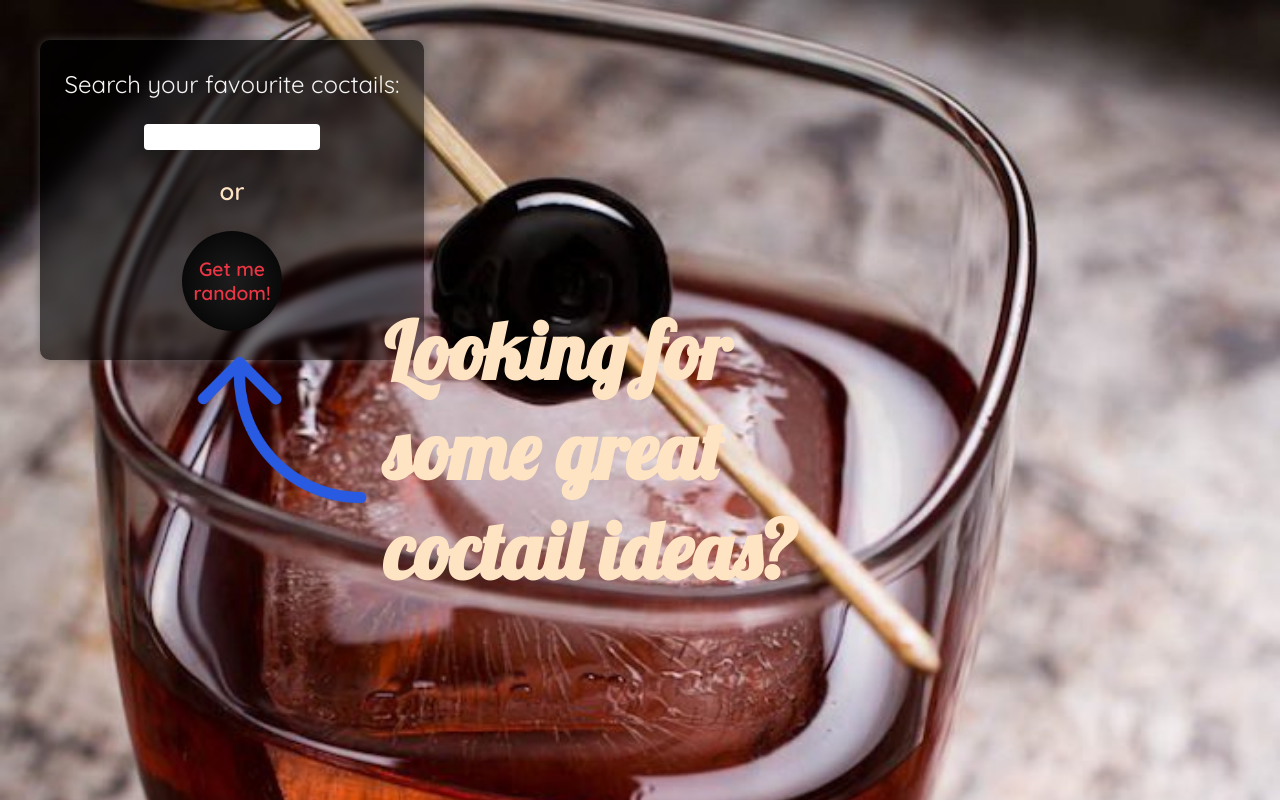
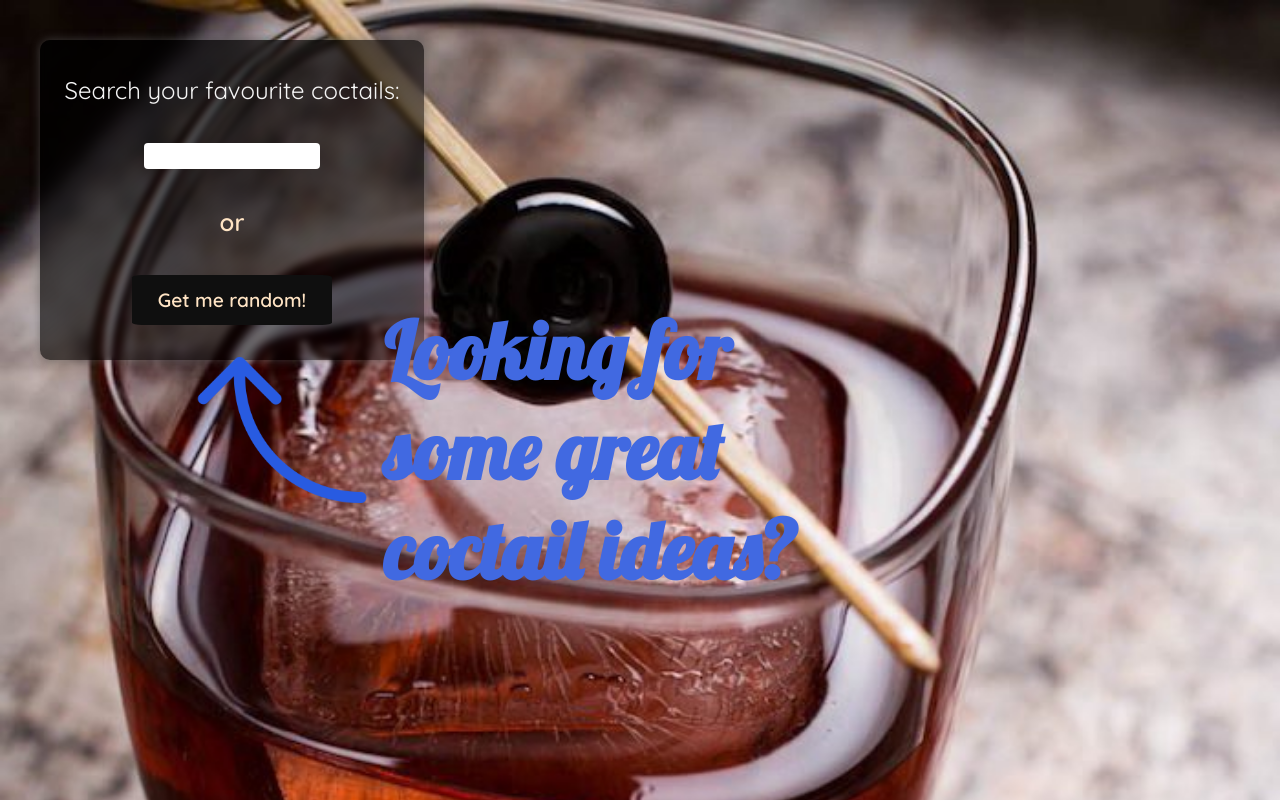
Before and after one commit to zviezdica/React_Coctails-API-fetch, a React (Create React App) app: page / in a window 1280 px wide. Built offline with nearby package versions, Linux system fonts and the light colour scheme; a web font is replaced by a local one.

Commit message:
minor design changes

```diff
--- a/public/index.html
+++ b/public/index.html
@@ -13,6 +13,7 @@
       href="https://fonts.googleapis.com/css2?family=Lobster&family=M+PLUS+1+Code:wght@600;700&family=Quicksand:wght@300;400;600&family=Roboto:wght@100;300;400;500;700&display=swap"
       rel="stylesheet">
     <title>React App</title>
+
   </head>
   <body>
     <noscript>You need to enable JavaScript to run this app.</noscript>
--- a/src/App.css
+++ b/src/App.css
@@ -48,20 +48,21 @@ span {
 }
 
 .random-btn {
-  height: 100px;
-  width: 100px;
+  height: 50px;
+  width: 200px;
   font-size: 1.2rem;
-  border-radius: 50%;
+  border-radius: 5%;
   border: none;
-  background: radial-gradient(rgb(29, 29, 29), rgba(0, 0, 0, 1));
+  background-color: rgb(15, 15, 15);
   font-weight: 700;
-  color: rgb(233, 53, 68);
+  color: bisque;
   cursor: pointer;
+  transition: all 0.2s;
 }
 
 .random-btn:hover {
-  transform: scale(1.02);
-  background: radial-gradient(rgba(0, 0, 0, 1), rgb(12, 12, 12));
+  background-color: black;
+  color: royalblue;
 }
 
 .coctails-section {
@@ -89,7 +90,7 @@ li {
 
 li:hover {
   font-size: 1.3rem;
-  color: rgb(233, 53, 68);
+  color: royalblue;
 }
 
 .coctail-container {
@@ -121,7 +122,7 @@ li:hover {
 
 .info-h1 {
   margin-bottom: 1rem;
-  color: rgb(233, 53, 68);
+  color: royalblue;
 }
 .coctail-img {
   width: 300px;
@@ -138,7 +139,7 @@ li:hover {
 .h1-ideas {
   font-size: 5rem;
   width: 40vw;
-  color: bisque;
+  color: royalblue;
   font-family: "Lobster", cursive;
   position: absolute;
   bottom: 25%;
--- a/src/App.js
+++ b/src/App.js
@@ -17,11 +17,12 @@ function App() {
   const [coctailActive, setCoctailActive] = useState(false);
 
   const handleChange = (e) => {
-    setInput(e.target.value);
-    if (input){
-    let text = input.trim();
+    let newValue = e.target.value;
+    setInput(newValue)
+
+    if (newValue){
     const fetchCoctails = async() =>{
-      const url = apiRoot + searchPath + text;
+      const url = apiRoot + searchPath + newValue;
       const response = await fetch(url);
       const coctailsObj = await response.json();
       const coctails = coctailsObj.drinks;
@@ -55,6 +56,8 @@ function App() {
       const response = await fetch(url);
       const randomObj = await response.json();
       const randomCoctail = randomObj.drinks[0];
+      console.log(randomCoctail);
+      setCoctailActive(true);
       setCoctail(randomCoctail);
     }
     fetchRandom();
@@ -65,7 +68,7 @@ function App() {
       <Search changeInput={handleChange} input={input} getRandomCoctail={getRandomCoctail}/>
       {coctails && <Coctails coctails={coctails} getDetails={getDetails} coctailsActive={coctailsActive}/>}
        {coctail && <Coctail coctail={coctail} coctailActive={coctailActive}/>}
-       {coctailsActive===false && <CoctailIdeas arrow={arrow}/>}
+       {(coctailsActive===false && coctailActive===false) && <CoctailIdeas arrow={arrow}/>}
     </div>
   );
 }
--- a/src/components/Search.js
+++ b/src/components/Search.js
@@ -8,8 +8,8 @@ const Search = ({changeInput, input, getRandomCoctail}) =>{
             type='text'
             name='coctail'
             id='coctail'
+            onChange={changeInput}
             value={input}
-            onChange={changeInput}
             />
             <span>or</span>
             <button type='button' className='random-btn' onClick={getRandomCoctail}>Get me
```
